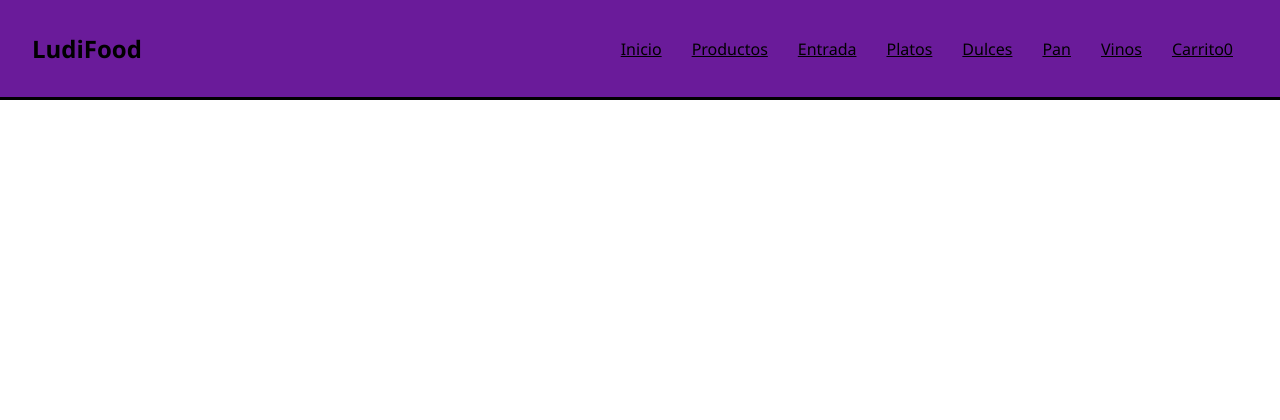
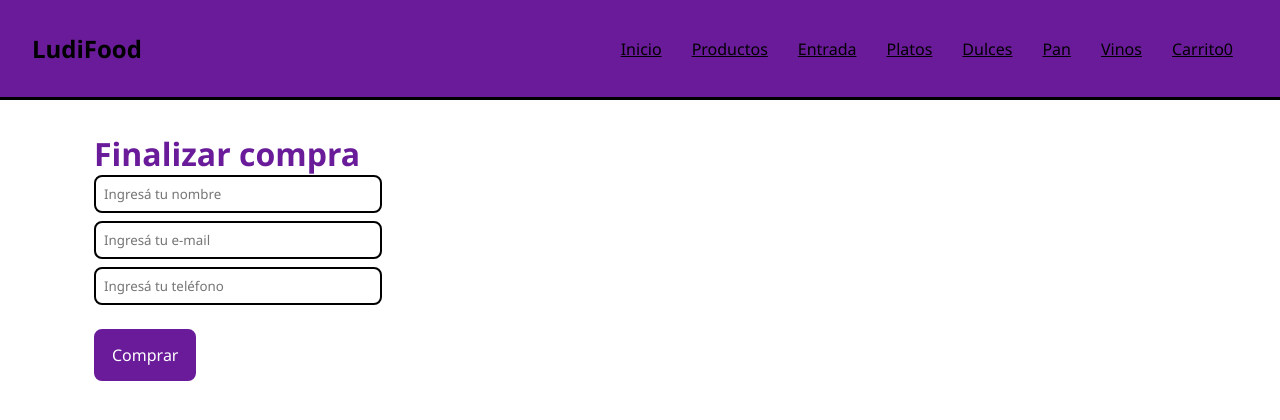
Before and after one commit to PanchoFrontEnd/mi-tienda, a React (Create React App) app: page /checkout in a window 1280 px wide. Shown: the top 420 px of the page. Built offline with nearby package versions, Linux system fonts and the light colour scheme.

Commit message:
Cambios Finales

```diff
--- a/package.json
+++ b/package.json
@@ -14,6 +14,7 @@
     "firebase": "^10.7.1",
     "react": "^18.2.0",
     "react-dom": "^18.2.0",
+    "react-hook-form": "^7.49.3",
     "react-router-dom": "^6.20.1",
     "react-scripts": "^5.0.1",
     "web-vitals": "^2.1.4"
--- a/src/App.jsx
+++ b/src/App.jsx
@@ -7,6 +7,7 @@
 import {BrowserRouter, Route, Routes} from "react-router-dom";
 import { CartProvider } from "./context/CartContext";
 import Carrito from "./components/Carrito";
+import CheckOut from "./components/CheckOut";
 
 
 function App() {
@@ -26,6 +27,7 @@
           <Route path="/productos/:categoria" element={<ItemListContainer />} />
           <Route path="/nosotros" element={<Nosotros />}/>
           <Route path="/carrito" element={<Carrito />}/>
+          <Route path="/checkout" element={<CheckOut />}/>
 
         </Routes>
 
--- a/src/components/Carrito.jsx
+++ b/src/components/Carrito.jsx
@@ -1,5 +1,6 @@
 import React, { useContext } from 'react'
 import { CartContext } from '../context/CartContext'
+import { Link } from 'react-router-dom';
 
 const Carrito = () => {
     const { carrito, precioTotal, vaciarCarrito } = useContext(CartContext);
@@ -25,6 +26,7 @@
           <>
             <h2>Precio total: ${precioTotal()} </h2>
             <button onClick={handleVaciar}>Vaciar</button>
+            <Link to="/checkout">Finalizar compra</Link>
           </>
         ) : (
           <h2>El carrito está vacío :(</h2>
--- /dev/null
+++ b/src/components/CheckOut.jsx
@@ -0,0 +1,60 @@
+import React, { useContext, useState } from 'react'
+import { CartContext } from '../context/CartContext';
+import { db } from '../firebase/config';
+import { useForm } from 'react-hook-form';
+import { addDoc, collection } from 'firebase/firestore';
+
+
+const CheckOut = () => {
+
+
+    const [pedidoId, setPedidoId] = useState("");
+
+    const { carrito, precioTotal, vaciarCarrito } = useContext(CartContext);
+
+    const { register, handleSubmit } = useForm();
+
+    const comprar = (data) => {
+        const pedido = {
+            cliente: data,
+            productos: carrito,
+            total: precioTotal()
+        }
+        console.log(pedido);
+
+        const pedidosRef = collection(db, "pedidos");
+
+        addDoc(pedidosRef, pedido)
+            .then((doc) => {
+                setPedidoId(doc.id);
+                vaciarCarrito();
+            })
+
+    }
+
+    if (pedidoId) {
+        return (
+            <div className="container">
+                <h1 className="main-title">Muchas gracias por tu compra</h1>
+                <p>Tu número de pedido es: {pedidoId}</p>
+            </div>
+        )
+    }
+
+  return (
+    <div className="container">
+        <h1 className="main-title">Finalizar compra</h1>
+        <form className="formulario" onSubmit={handleSubmit(comprar)}>
+
+            <input type="text" placeholder="Ingresá tu nombre" {...register("nombre")} />
+            <input type="email" placeholder="Ingresá tu e-mail" {...register("email")} />
+            <input type="phone" placeholder="Ingresá tu teléfono" {...register("telefono")} />
+
+            <button className="enviar" type="submit">Comprar</button>
+
+        </form>
+    </div>
+  )
+}
+
+export default CheckOut
--- a/src/main.css
+++ b/src/main.css
@@ -194,15 +194,22 @@
     padding: 1rem;
 }
 
+.formulario {
+    display: flex;
+    flex-direction: column;
+    gap: .5rem;
+    align-items: flex-start;
+}
+
 .formulario input {
     padding: .5rem;
-    width: 100%;
-    max-width: 18rem;
+    width: 18rem;
     border-radius: .5rem;
-    border: 2px solid var(--clr-black);
+    border: 2px solid black;
 }
 
 .formulario input:focus {
-    outline: none;
+    outline: 0;
     border: 2px solid var(--clr-main);
+    outline: 2px solid var(--clr-main);
 }
```
Also changed, not shown: 1 other file (tests, documents, lock files or other folders).
